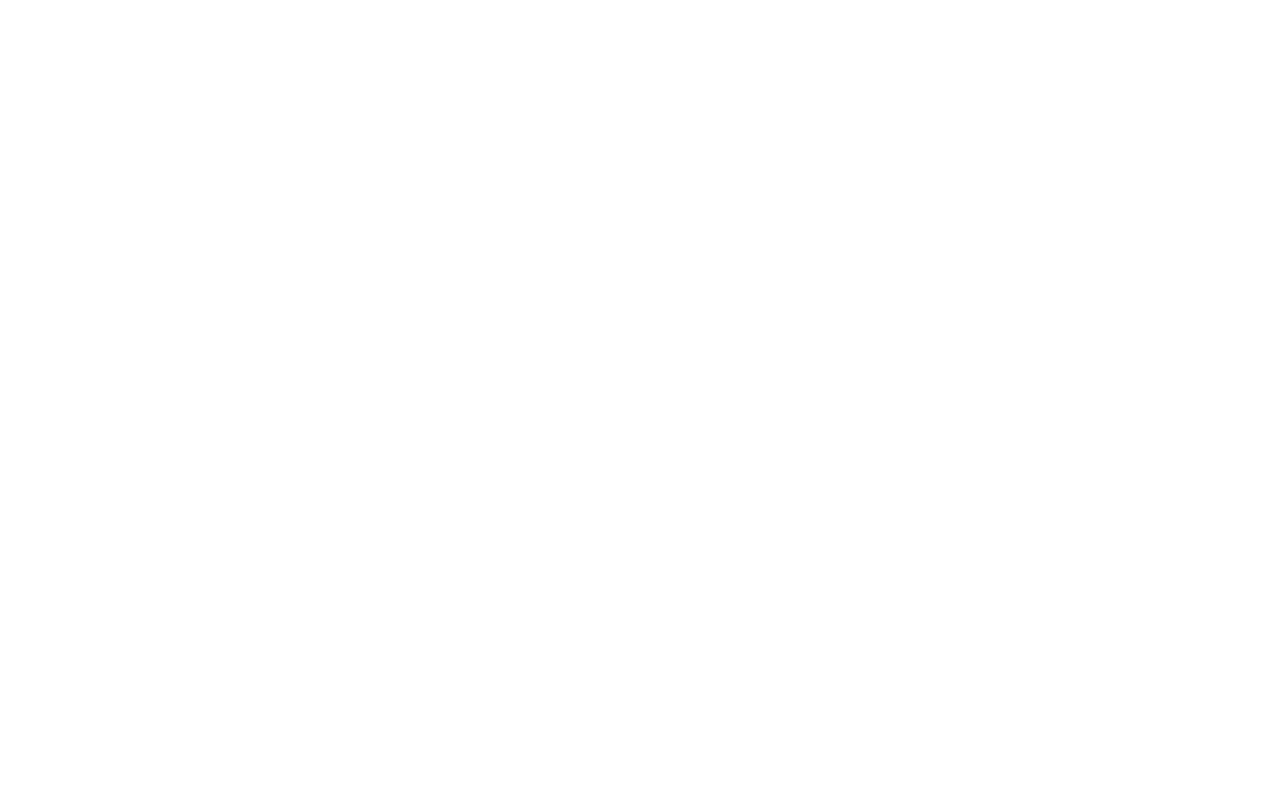
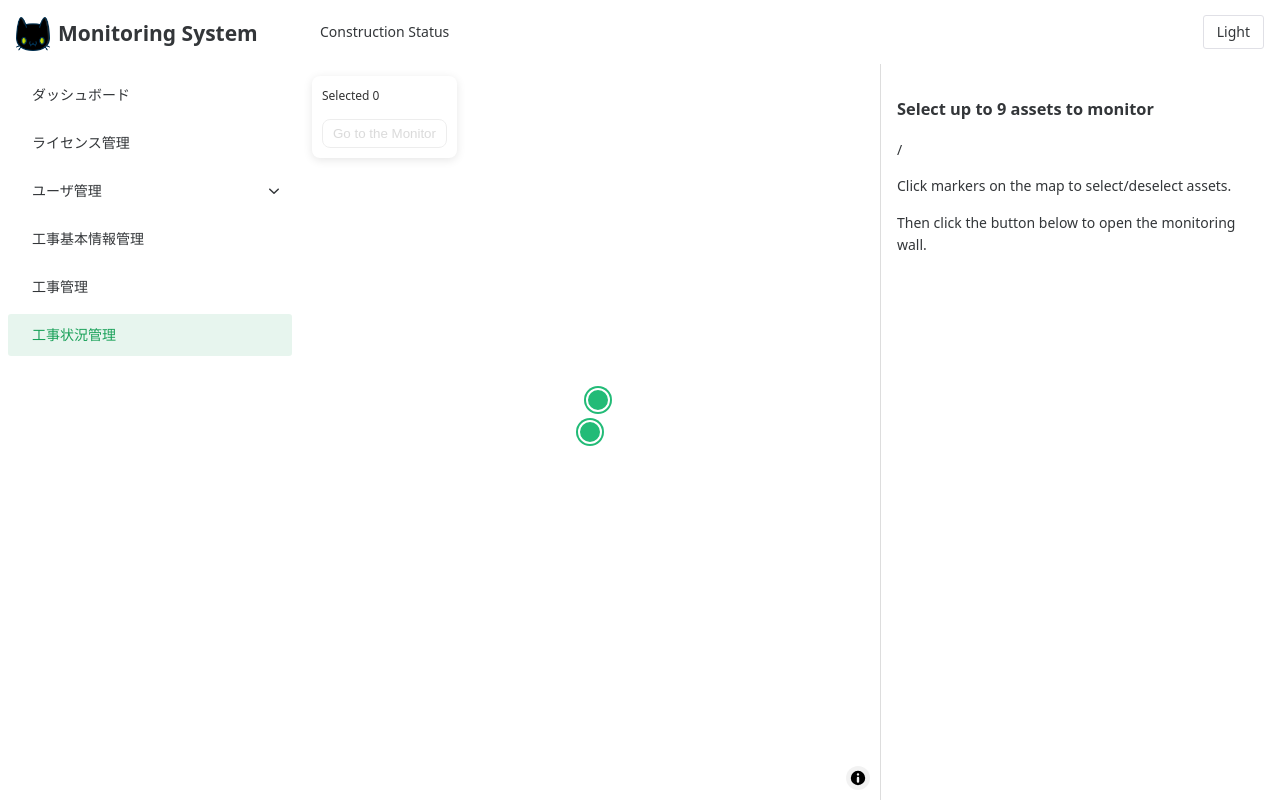
Before and after one commit to kuroboshi007/monitor_demo, a Vue app: page /construction-status in a window 1280 px wide. Before the commit this address had no page. Built offline with nearby package versions, Linux system fonts and the light colour scheme.

Commit message:
feat: implement user management pages and enhance layout structure

```diff
--- a/src/App.vue
+++ b/src/App.vue
@@ -1,8 +1,64 @@
 <template>
-  <!-- 配置 Naive UI 全局主题，切换暗色模式 -->
   <n-config-provider :theme="ui.darkMode ? darkTheme : null">
     <n-message-provider>
-      <RouterView />
+      <n-layout has-sider class="dashboard_main">
+        <!-- sidemenu -->
+        <n-layout-sider
+          width="300"
+          :style="{
+            backgroundColor: isDark ? '#22272e' : 'var(--n-color)',
+          }">
+          <div class="title_box">
+            <div class="logo">
+              <n-avatar size="medium" :src="isDark ? logoDark : logoLight" />
+            </div>
+            <h2>Monitoring System</h2>
+          </div>
+          <n-menu
+            :value="activeKey"
+            :options="menuOptions"
+            @update:value="handleMenuSelect" />
+          <!-- @update:value="menuValue = $event" /> -->
+        </n-layout-sider>
+        <!-- Main -->
+        <n-layout>
+          <n-layout-header
+            style="
+              height: 64px;
+              display: flex;
+              align-items: center;
+              padding: 0 16px;
+            ">
+            <!-- <div style="font-size: 1.25rem; font-weight: 600">
+          {{ currentLabel }}
+        </div> -->
+            <n-breadcrumb separator="/">
+              <n-breadcrumb-item
+                v-for="(crumb, index) in breadcrumbs"
+                :key="index">
+                <span v-if="index === breadcrumbs.length - 1">{{
+                  crumb.title
+                }}</span>
+                <router-link v-else :to="crumb.path">{{
+                  crumb.title
+                }}</router-link>
+              </n-breadcrumb-item>
+            </n-breadcrumb>
+            <div style="margin-left: auto">
+              <!-- <n-switch v-model:value="isDark" /> -->
+              <n-button v-show="isDark" @click="isDark = false">
+                Dark
+              </n-button>
+              <n-button v-show="!isDark" @click="isDark = true">
+                Light
+              </n-button>
+            </div>
+          </n-layout-header>
+          <n-layout-content content-class="main_content">
+            <RouterView />
+          </n-layout-content>
+        </n-layout>
+      </n-layout>
     </n-message-provider>
   </n-config-provider>
 </template>
@@ -10,6 +66,123 @@
 <script setup lang="ts">
 import { darkTheme, NConfigProvider, NMessageProvider } from "naive-ui";
 import { useUIStore } from "./stores/ui";
+import { ref, watch, computed } from "vue";
+import { useRoute, useRouter } from "vue-router";
+import {
+  NLayout,
+  NLayoutSider,
+  NLayoutHeader,
+  NLayoutContent,
+  NMenu,
+  NSwitch,
+  NButton,
+  NAvatar,
+  NBreadcrumb,
+  NBreadcrumbItem,
+} from "naive-ui";
+import logoDark from "@/assets/img/cat_d.png";
+import logoLight from "@/assets/img/cat_l.png";
 
+const router = useRouter();
+const route = useRoute();
 const ui = useUIStore();
+const isDark = ref(ui.darkMode);
+
+// when the switch changes, update the global UI store
+watch(isDark, (val) => {
+  ui.darkMode = val;
+});
+
+// highlighted on first render.
+// const menuValue = ref(route.path);
+
+// Whenever the route changes, update the selected menu value. This keeps
+// the sidebar and routing in sync when navigation occurs through other
+// means (e.g., programmatically or via the breadcrumb).
+// watch(
+//   () => route.fullPath,
+//   (newPath) => {
+//     menuValue.value = newPath;
+//   },
+//   { immediate: true }
+// );
+
+// sidebar menu items
+interface MenuOption {
+  key: string;
+  label: string;
+}
+
+const menuOptions = [
+  {
+    label: "ダッシュボード",
+    key: "dashboard",
+  },
+  {
+    label: "ライセンス管理",
+    key: "license",
+  },
+  {
+    label: "ユーザ管理",
+    key: "users",
+    children: [
+      {
+        label: "QQ社ユーザ管理",
+        key: "users/qq",
+      },
+      {
+        label: "施工会社管理",
+        key: "users/company",
+      },
+      {
+        label: "施工会社ユーザ管理",
+        key: "users/company-users",
+      },
+    ],
+  },
+  {
+    label: "工事基本情報管理",
+    key: "construction",
+  },
+  {
+    label: "工事管理",
+    key: "construction",
+  },
+  {
+    label: "工事状況管理",
+    key: "construction-status",
+  },
+];
+
+const activeKey = ref(route.path.split("/")[1] || "dashboard");
+
+// when the current route changes, update the active menu item
+watch(
+  () => route.path,
+  (newPath) => {
+    activeKey.value = newPath.split("/")[1] || "dashboard";
+  }
+);
+
+function handleMenuSelect(key: string) {
+  router.push("/" + key);
+}
+
+// map the current title based on the menu item key
+const currentLabel = computed(() => {
+  const found = menuOptions.find((m) => m.key === activeKey.value);
+  return found ? found.label : "";
+});
+
+// Compute breadcrumb items based on the current matched routes. Each
+// breadcrumb item contains a title (from meta.title) and the path to
+// navigate when clicked. The last breadcrumb is not a link.
+const breadcrumbs = computed(() => {
+  return route.matched.map((record) => {
+    return {
+      title: record.meta.title || record.name,
+      path: record.path,
+    };
+  });
+});
 </script>
--- a/src/assets/style/styles.css
+++ b/src/assets/style/styles.css
@@ -34,6 +34,11 @@
 
 .page_container {
   padding: 24px;
+}
+
+.n-layout-scroll-container.main_content {
+  height: calc(100vh - 64px);
+  box-sizing: border-box;
 }
 
 /* data bar */
--- /dev/null
+++ b/src/pages/CompanyUserManager.vue
@@ -0,0 +1,8 @@
+<template>
+  <div style="padding: 24px">
+    <h1>Company User Management</h1>
+    <p>This page will implement company user management functionality.</p>
+  </div>
+</template>
+
+<script setup lang="ts"></script>
--- a/src/pages/ConstructionStatus.vue
+++ b/src/pages/ConstructionStatus.vue
@@ -1,6 +1,17 @@
 <template>
   <div class="page">
-    <div id="map" class="map"></div>
+    <div class="map_box">
+      <div class="_map_main">
+        <!-- 2D地図表示 -->
+        <div id="map" class="map"></div>
+      </div>
+      <div class="_map_sidebar" :width="400">
+        <h3>Select up to 9 assets to monitor</h3>
+        /
+        <p>Click markers on the map to select/deselect assets.</p>
+        <p>Then click the button below to open the monitoring wall.</p>
+      </div>
+    </div>
     <div class="toolbar">
       <div class="picked">
         Selected {{ wall.selectedCount }}
@@ -27,6 +38,13 @@
   postUpdateToMonitor,
   attachCloseChildOnUnload,
 } from "../utils/monitorBridge";
+import {
+  NLayout,
+  NLayoutSider,
+  NLayoutHeader,
+  NLayoutContent,
+  NSpace,
+} from "naive-ui";
 
 const router = useRouter();
 const wall = useWallStore();
@@ -92,11 +110,36 @@
 }
 </script>
 
-<style scoped>
+<style>
 .page {
   position: relative;
-  height: 100vh;
+  height: 100%;
+  box-sizing: border-box;
+  display: flex;
+  flex-direction: column;
 }
+.page_container {
+  padding: 24px;
+}
+.map_box {
+  flex: 1;
+  display: flex;
+  height: 100%;
+  overflow: hidden;
+}
+._map_main {
+  flex: 1;
+  position: relative;
+}
+
+._map_sidebar {
+  width: 400px;
+  padding: 16px;
+  box-sizing: border-box;
+  background: #fff;
+  border-left: 1px solid #ddd;
+}
+
 .map {
   position: absolute;
   inset: 0;
--- /dev/null
+++ b/src/pages/QQUserManager.vue
@@ -0,0 +1,8 @@
+<template>
+  <div style="padding: 24px">
+    <h1>QQ User Manager</h1>
+    <p>Manage QQ users from this page.</p>
+  </div>
+</template>
+
+<script setup lang="ts"></script>
--- a/src/router/index.ts
+++ b/src/router/index.ts
@@ -1,36 +1,87 @@
-import { createRouter, createWebHistory, type RouteRecordRaw } from 'vue-router';
-import AppShell from '../layouts/AppShell.vue';
+import { createRouter, createWebHistory } from "vue-router";
 
-// 引入页面组件
-import Dashboard from '../pages/Dashboard.vue';
-import LicenseManager from '../pages/LicenseManager.vue';
-import UserManager from '../pages/UserManager.vue';
-import CompanyManager from '../pages/CompanyManager.vue';
-import ConstructionManager from '../pages/ConstructionManager.vue';
-import ConstructionStatus from '../pages/ConstructionStatus.vue';
-import WallView from '../pages/WallView.vue';
+const Dashboard = () => import("../pages/Dashboard.vue");
+const LicenseManager = () => import("../pages/LicenseManager.vue");
+const ConstructionManager = () => import("../pages/ConstructionManager.vue");
+const ConstructionStatus = () => import("../pages/ConstructionStatus.vue");
+const WallView = () => import("../pages/WallView.vue");
+const UserManager = () => import("../pages/UserManager.vue");
+const QQUserManager = () => import("../pages/QQUserManager.vue");
+const CompanyManager = () => import("../pages/CompanyManager.vue");
+const CompanyUserManager = () => import("../pages/CompanyUserManager.vue");
 
-const routes: RouteRecordRaw[] = [
+const routes = [
   {
-    path: '/',
-    component: AppShell,
+    path: "/dashboard",
+    redirect: "/",
+  },
+  {
+    path: "/",
+    name: "Dashboard",
+    component: Dashboard,
+    meta: { title: "Dashboard" },
+  },
+  {
+    path: "/license",
+    name: "LicenseManager",
+    component: LicenseManager,
+    meta: { title: "License Manager" },
+  },
+  {
+    path: "/construction",
+    name: "ConstructionManager",
+    component: ConstructionManager,
+    meta: { title: "Construction Manager" },
+  },
+  {
+    path: "/construction-status",
+    name: "ConstructionStatus",
+    component: ConstructionStatus,
+    meta: { title: "Construction Status" },
+  },
+  {
+    path: "/users",
+    name: "UserManager",
+    // We do not specify a component here since /users acts as a parent for
+    // nested routes. When a child route is matched, its component will be
+    // rendered in the router‑view of the parent layout.
+    component: UserManager,
     children: [
-      { path: '', redirect: '/dashboard' },
-      { path: 'dashboard', component: Dashboard },
-      { path: 'license', component: LicenseManager },
-      { path: 'users', component: UserManager },
-      { path: 'companies', component: CompanyManager },
-      { path: 'constructions', component: ConstructionManager },
-      { path: 'status', component: ConstructionStatus }
-    ]
+      {
+        path: "/users",
+        // When navigating to /users without a specific child, default to the
+        // QQ user manager. This ensures that clicking the parent menu shows
+        // meaningful content instead of a blank page.
+        redirect: "/users/qq",
+      },
+    ],
   },
-  // WallView 独立路由，不使用主布局
-  { path: '/wall', component: WallView }
+  {
+    path: "/users/qq",
+    name: "QQUserManager",
+    component: QQUserManager,
+    meta: { title: "QQ User Manager" },
+  },
+  {
+    path: "/users/company",
+    name: "UserCompanyManager",
+    // Reuse the existing CompanyManager component for managing companies.
+    component: CompanyManager,
+    meta: { title: "Company Manager" },
+  },
+  {
+    path: "/users/company-users",
+    name: "CompanyUserManager",
+    component: CompanyUserManager,
+    meta: { title: "Company User Manager" },
+  },
+  // WallView is retained as a child route under /users for demonstration.
+  { path: "/wall", component: WallView },
 ];
 
 const router = createRouter({
   history: createWebHistory(),
-  routes
+  routes,
 });
 
 export default router;
```
